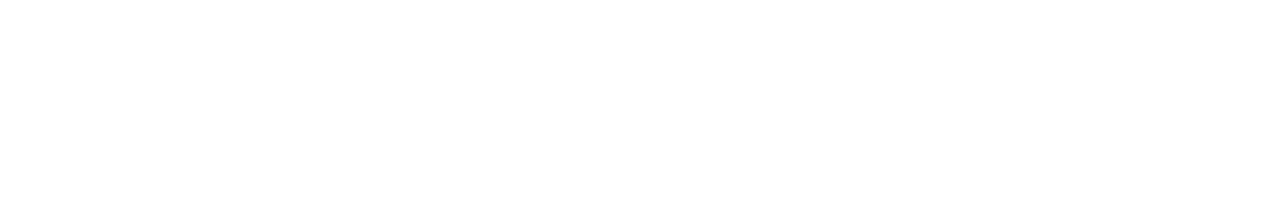
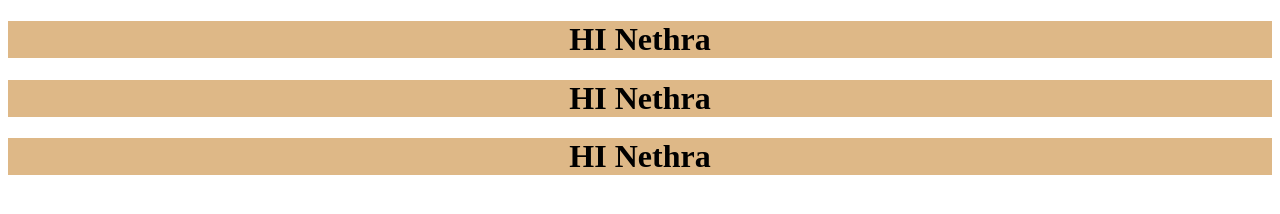
Before and after one commit to Nezii26/Day_04, a plain HTML site: page index.html in a window 1280 px wide. Drawn offline with Linux system fonts and the light colour scheme.

Commit message:
commit_1

```diff
--- a/index.html
+++ b/index.html
@@ -4,8 +4,20 @@
     <meta charset="UTF-8">
     <meta name="viewport" content="width=device-width, initial-scale=1.0">
     <title>Document</title>
+    <style>
+        h1 {
+            text-align: center;
+            background-color:burlywood;
+            color: aqua(56, 0, 0);
+
+        }
+    </style>
+
 </head>
+
 <body>
-
+    <h1>HI Nethra</h1>
+    <h1>HI Nethra</h1>
+    <h1>HI Nethra</h1>
 </body>
 </html>
```
